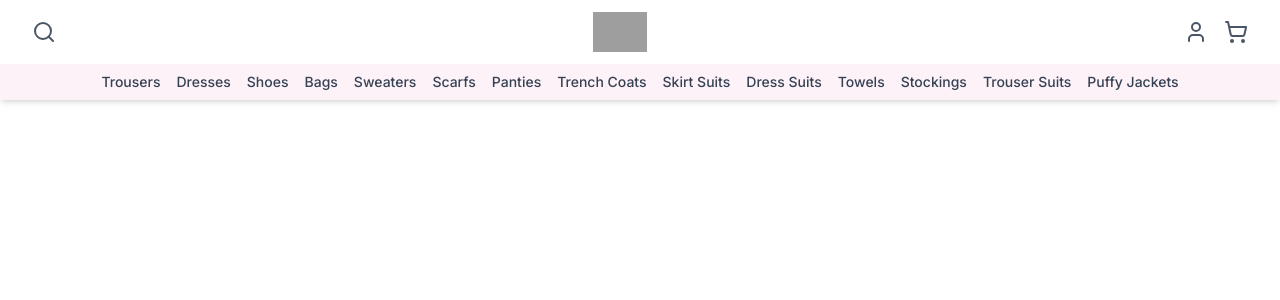
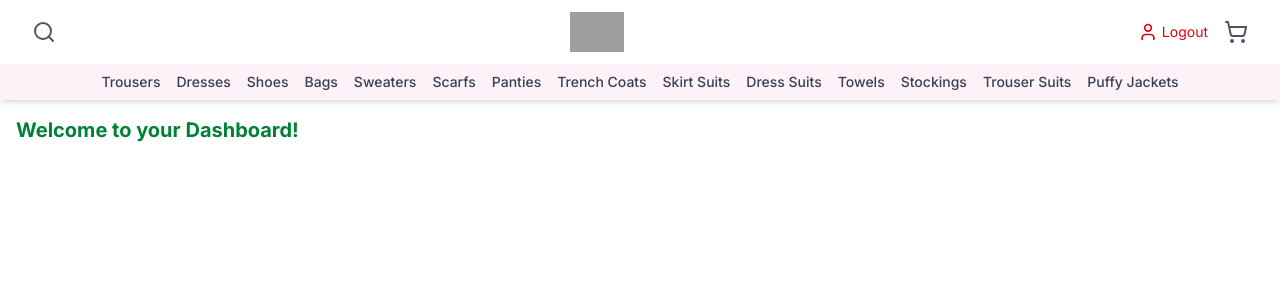
Before and after one commit to DenisKiarie3/JAYS-CLOSET-OFFICIAL1, a React (Vite) app: page /dashboard in a window 1280 px wide. Shown: the top 300 px of the page. Built offline with nearby package versions, Linux system fonts and the light colour scheme; sample sign-in values are in the browser's storage; grey boxes are pictures that could not be loaded.

Commit message:
Added a protected route and dashboard page

```diff
--- a/App.jsx
+++ b/App.jsx
@@ -2,6 +2,8 @@ import Header from "./components/Header.jsx"
 import { Routes, Route } from "react-router-dom";
 import Login from "./pages/Login.jsx"; // ✅ Import Login page
 import Signup from "./pages/Signup.jsx";
+import Dashboard from "./pages/Dashboard.jsx";
+import ProtectedRoute from "./components/ProtectedRoute.jsx"; // ✅ Import
 export default function App() {
     return(
         <>
@@ -9,6 +11,15 @@ export default function App() {
             <Routes>
                 <Route path="/login" element={<Login />} /> {/* ✅ Login Route */}
                 <Route path="/signup" element={<Signup />} />
+                {/* ✅ Protected Route Example */}
+                <Route
+                    path="/dashboard"
+                    element={
+                        <ProtectedRoute>
+                        <Dashboard />
+                        </ProtectedRoute>
+                    }
+                />
             </Routes>
         </>
     )
--- a/components/Header.jsx
+++ b/components/Header.jsx
@@ -1,10 +1,12 @@
 // components/Header.jsx
 import React, { useState } from "react";
-import { NavLink, Link } from "react-router-dom"; // ✅ CHANGED: Use NavLink for nav highlighting
+import { NavLink, Link, useNavigate } from "react-router-dom"; // ✅ CHANGED
 import { Menu, X, Search, User, ShoppingCart } from "lucide-react";
 
 export default function Header() {
   const [isMenuOpen, setIsMenuOpen] = useState(false);
+  const navigate = useNavigate(); // ✅ NEW
+  const token = localStorage.getItem("jays_token"); // ✅ NEW
 
   // ✅ REUSABLE CLASS FUNCTION
   const navLinkStyle = ({ isActive }) =>
@@ -42,9 +44,23 @@ export default function Header() {
 
         {/* ✅ Right icons - Profile + Cart (Desktop only) */}
         <div className="hidden md:flex items-center space-x-4">
+          {token ? (
+            <button
+              onClick={() => {
+                localStorage.removeItem("jays_token");
+                navigate("/login");
+              }}
+              className="flex items-center space-x-1 text-sm text-red-600 hover:text-red-700 transition"
+              title="Logout"
+            >
+              <User className="w-5 h-5" />
+              <span className="hidden md:inline">Logout</span>
+            </button>
+          ) : (
             <Link to="/login">
               <User className="w-6 h-6 text-gray-600" />
             </Link>
+          )}
           <ShoppingCart className="w-6 h-6 text-gray-600" />
         </div>
 
@@ -58,7 +74,6 @@ export default function Header() {
       {/* ✅ Nav Links */}
       <nav className={`bg-pink-50 py-2 ${isMenuOpen ? "block" : "hidden"} md:block`}>
         <ul className="flex flex-col md:flex-row md:flex-wrap md:justify-center md:space-x-4 text-sm font-medium px-4">
-          {/* ✅ CHANGED: All nav items now use NavLink with active styling */}
           <li><NavLink to="/trousers" className={navLinkStyle} onClick={() => setIsMenuOpen(false)}>Trousers</NavLink></li>
           <li><NavLink to="/dresses" className={navLinkStyle} onClick={() => setIsMenuOpen(false)}>Dresses</NavLink></li>
           <li><NavLink to="/shoes" className={navLinkStyle} onClick={() => setIsMenuOpen(false)}>Shoes</NavLink></li>
@@ -75,8 +90,22 @@ export default function Header() {
           <li><NavLink to="/puffy-jackets" className={navLinkStyle} onClick={() => setIsMenuOpen(false)}>Puffy Jackets</NavLink></li>
         </ul>
 
-        {/* ✅ Mobile-only Login Link - CHANGED to NavLink */}
+        {/* ✅ Mobile-only Login/Logout Link */}
         <div className="md:hidden bg-pink-100 px-4 py-3 flex items-center space-x-2">
+          {token ? (
+            <button
+              onClick={() => {
+                localStorage.removeItem("jays_token");
+                setIsMenuOpen(false);
+                navigate("/login");
+              }}
+              className="flex items-center space-x-2 text-sm font-medium text-red-600 hover:text-red-700 transition"
+              title="Logout"
+            >
+              <User className="w-5 h-5" />
+              <span>Logout</span>
+           </button>
+          ) : (
             <NavLink
               to="/login"
               className={({ isActive }) =>
@@ -89,6 +118,7 @@ export default function Header() {
               <User className="w-5 h-5" />
               <span>Log in</span>
             </NavLink>
+          )}
         </div>
       </nav>
     </header>
--- /dev/null
+++ b/components/ProtectedRoute.jsx
@@ -0,0 +1,14 @@
+// components/ProtectedRoute.jsx
+import React from "react";
+import { Navigate } from "react-router-dom";
+
+// ✅ Checks for token and allows or redirects
+export default function ProtectedRoute({ children }) {
+  const token = localStorage.getItem("jays_token");
+
+  if (!token) {
+    return <Navigate to="/login" replace />;
+  }
+
+  return children;
+}
--- /dev/null
+++ b/pages/Dashboard.jsx
@@ -0,0 +1,8 @@
+// pages/Dashboard.jsx
+export default function Dashboard() {
+  return (
+    <div className="p-4 text-xl font-bold text-green-700">
+      Welcome to your Dashboard!
+    </div>
+  );
+}
--- a/pages/Login.jsx
+++ b/pages/Login.jsx
@@ -29,7 +29,8 @@ export default function Login() {
       const data = await res.json();
 
       if (res.ok) {
-        localStorage.setItem("jays_token", data.token); // ✅ Store token (or user info)
+        localStorage.setItem("jays_token", data.token);
+        localStorage.setItem("jays_user", JSON.stringify(data.user)); // ✅ Store user info // ✅ Store token (or user info)
         toast.success("Logged in successfully!");        // ✅ Show success toast
         navigate("/");                                   // ✅ Redirect to homepage or dashboard
       } else {
```
Lines whose indentation alone changed are shown as unchanged.
